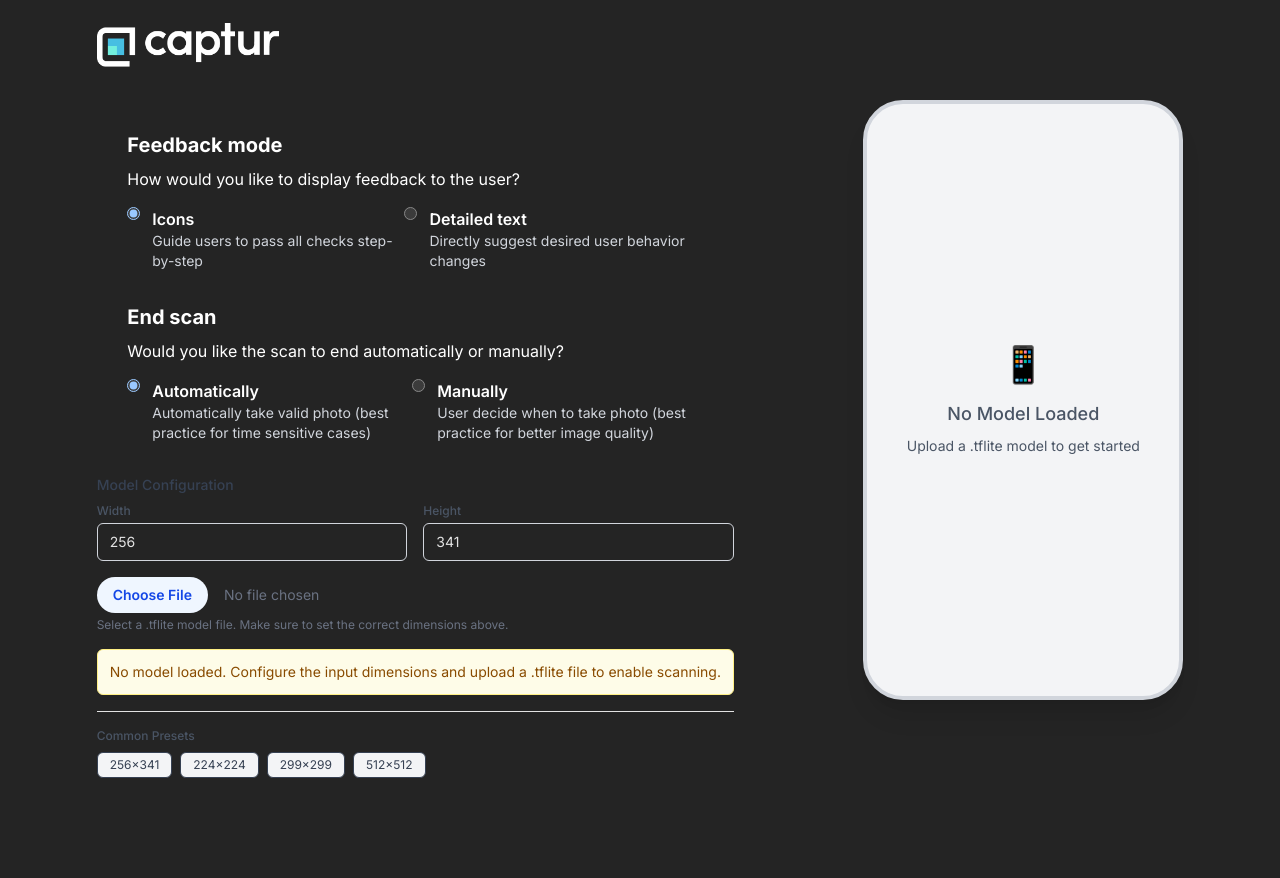
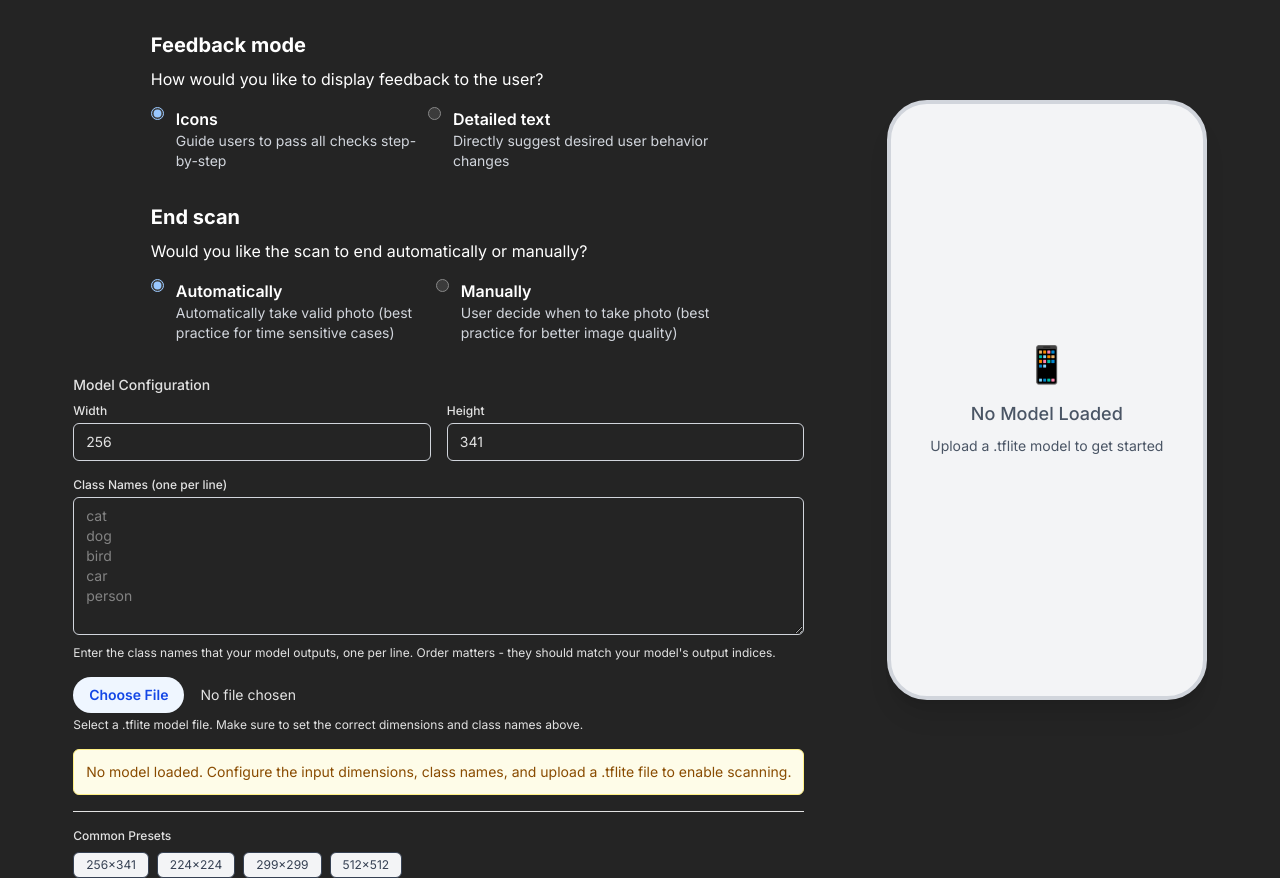
Before and after one commit to Ahd-3hd/cptr-demo, a React (Vite) app: page / in a window 1280 px wide. Both pictures are taken after a click on the button "Clear". Before the commit the page ends 800 px from the top, so only its background shows below. Built offline with nearby package versions, Linux system fonts and the light colour scheme.

Commit message:
custom models

```diff
--- a/public/worker.js
+++ b/public/worker.js
@@ -6,8 +6,10 @@ importScripts(
 );
 
 let tfliteModel = null;
+let isDefaultModel = true;
+let currentClasses = [];
 
-const CLASSES = [
+const DEFAULT_CLASSES = [
   "unit_number_or_character_visible",
   "package_visible",
   "dropoff_location_visible",
@@ -135,6 +137,10 @@ onmessage = async (e) => {
       );
       await tf.setBackend("wasm");
       await tf.ready();
+
+      isDefaultModel = e.data.isDefaultModel || false;
+      currentClasses = e.data.classes || DEFAULT_CLASSES;
+
       tfliteModel = await tflite.loadTFLiteModel(e.data.modelPath, {
         numThreads: -1,
       });
@@ -144,7 +150,6 @@ onmessage = async (e) => {
         `Video is not playing - reason: ${e.data.reason}. Skipping predictions.`
       );
     } else if (e.data.type === "predict" && tfliteModel) {
-      // console.log(tf.getBackend());
       const { bitmap, width, height } = e.data;
 
       const canvas = new OffscreenCanvas(bitmap.width, bitmap.height);
@@ -166,26 +171,37 @@ onmessage = async (e) => {
       });
 
       const scores = await tf.squeeze(outputTensor).array();
-      const predictionSummary = getPredictionSummary(
-        scores
+      const predictions = scores
         .map((c, i) => ({
-            name: CLASSES[i],
+          name: currentClasses[i],
           confidence: c,
         }))
-          .sort((a, b) => b.confidence - a.confidence)
-      );
+        .sort((a, b) => b.confidence - a.confidence);
 
-      const decision = getDecision({
+      let result;
+      if (isDefaultModel) {
+        const predictionSummary = getPredictionSummary(predictions);
+        console.log(predictionSummary);
+        result = getDecision({
           predictionSummary,
           decisionArray,
         });
+      } else {
+        result = {
+          title: "Custom Model Predictions",
+          reasonCode: "custom_model_prediction",
+          description: "Custom model classification results",
+          predictions: predictions,
+          isCustomModel: true,
+        };
+      }
 
       outputTensor.dispose();
       bitmap.close();
 
       postMessage({
         type: "prediction",
-        decision,
+        decision: result,
         originalImage: {
           data: originalImageData.data,
           width: originalImageData.width,
--- a/src/App.tsx
+++ b/src/App.tsx
@@ -79,6 +79,7 @@ export interface ModelInfo {
   width: number;
   height: number;
   isDefault: boolean;
+  classes?: string[];
 }
 
 export interface State {
@@ -88,7 +89,7 @@ export interface State {
 }
 
 const defaultModel: ModelInfo = {
-  url: "/production_package_small_delivery_0_1_0_image_artifacts_1_0_4_image_quality_package_delivery_1_0_0.tflite",
+  url: "/default.tflite",
   name: "Default Package Delivery Model",
   width: 256,
   height: 341,
--- /dev/null
+++ b/src/Components/CustomModelDisplay/index.tsx
@@ -0,0 +1,37 @@
+interface CustomModelDisplayProps {
+  finalDecision: {
+    title: string;
+    description: string;
+    predictions?: Array<{
+      name: string;
+      confidence: number;
+    }>;
+    isCustomModel?: boolean;
+  };
+}
+
+export const CustomModelDisplay: React.FC<CustomModelDisplayProps> = ({
+  finalDecision,
+}) => {
+  if (!finalDecision.isCustomModel || !finalDecision.predictions) {
+    return null;
+  }
+
+  console.log(finalDecision);
+
+  return (
+    <div className="absolute bottom-4 left-4 right-4 bg-black bg-opacity-80 text-white p-4 rounded-lg">
+      <h3 className="text-lg font-semibold mb-2">{finalDecision.title}</h3>
+      <div className="space-y-2">
+        {finalDecision.predictions.slice(0, 5).map((prediction, index) => (
+          <div key={index} className="flex justify-between items-center">
+            <span className="text-sm">{prediction.name}</span>
+            <span className="text-sm font-mono">
+              {(prediction.confidence * 100).toFixed(1)}%
+            </span>
+          </div>
+        ))}
+      </div>
+    </div>
+  );
+};
--- a/src/Components/ModelUpload/index.tsx
+++ b/src/Components/ModelUpload/index.tsx
@@ -11,6 +11,8 @@ export const ModelUpload = () => {
     height: 341,
   });
 
+  const [classes, setClasses] = useState<string>("");
+
   const handleFileUpload = (event: React.ChangeEvent<HTMLInputElement>) => {
     const file = event.target.files?.[0];
     if (file && file.name.endsWith(".tflite")) {
@@ -20,12 +22,18 @@ export const ModelUpload = () => {
 
       const url = URL.createObjectURL(file);
 
+      const classArray = classes
+        .split("\n")
+        .map((cls) => cls.trim())
+        .filter((cls) => cls.length > 0);
+
       const modelInfo = {
         file,
         url,
         name: file.name,
         width: dimensions.width,
         height: dimensions.height,
+        classes: classArray.length > 0 ? classArray : undefined, // Only include if classes provided
       };
 
       dispatch?.({ type: "setModel", value: modelInfo });
@@ -63,21 +71,22 @@ export const ModelUpload = () => {
         width: state.model.width,
         height: state.model.height,
       });
+      if (state.model.classes) {
+        setClasses(state.model.classes.join("\n"));
+      }
     }
   }, [state?.model]);
 
   return (
     <div className="space-y-4">
       <div>
-        <label className="block text-sm font-medium text-gray-700 mb-2">
+        <label className="block text-sm font-medium mb-2">
           Model Configuration
         </label>
 
         <div className="grid grid-cols-2 gap-4 mb-4">
           <div>
-            <label className="block text-xs font-medium text-gray-600 mb-1">
-              Width
-            </label>
+            <label className="block text-xs font-medium mb-1">Width</label>
             <input
               type="number"
               value={dimensions.width}
@@ -88,9 +97,7 @@ export const ModelUpload = () => {
             />
           </div>
           <div>
-            <label className="block text-xs font-medium text-gray-600 mb-1">
-              Height
-            </label>
+            <label className="block text-xs font-medium mb-1">Height</label>
             <input
               type="number"
               value={dimensions.height}
@@ -102,29 +109,57 @@ export const ModelUpload = () => {
           </div>
         </div>
 
+        <div className="mb-4">
+          <label className="block text-xs font-medium mb-1">
+            Class Names (one per line)
+          </label>
+          <textarea
+            value={classes}
+            onChange={(e) => setClasses(e.target.value)}
+            placeholder={`cat
+dog
+bird
+car
+person`}
+            rows={6}
+            className="w-full px-3 py-2 border border-gray-300 rounded-md text-sm focus:outline-none focus:ring-2 focus:ring-blue-500 focus:border-transparent resize-vertical"
+          />
+          <p className="text-xs mt-1">
+            Enter the class names that your model outputs, one per line. Order
+            matters - they should match your model's output indices.
+          </p>
+        </div>
+
         <input
           ref={fileInputRef}
           type="file"
           accept=".tflite"
           onChange={handleFileUpload}
-          className="block w-full text-sm text-gray-500 file:mr-4 file:py-2 file:px-4 file:rounded-full file:border-0 file:text-sm file:font-semibold file:bg-blue-50 file:text-blue-700 hover:file:bg-blue-100"
+          className="block w-full text-sm file:mr-4 file:py-2 file:px-4 file:rounded-full file:border-0 file:text-sm file:font-semibold file:bg-blue-50 file:text-blue-700 hover:file:bg-blue-100"
         />
-        <p className="text-xs text-gray-500 mt-1">
+        <p className="text-xs mt-1">
           Select a .tflite model file. Make sure to set the correct dimensions
-          above.
+          and class names above.
         </p>
       </div>
 
       {state?.model && (
         <div className="p-3 bg-green-50 border border-green-200 rounded-md">
           <div className="flex items-center justify-between">
-            <div>
+            <div className="flex-1">
               <p className="text-sm font-medium text-green-800">
                 Model Loaded: {state.model.name}
               </p>
               <p className="text-xs text-green-600">
                 Input Dimensions: {state.model.width} × {state.model.height}
               </p>
+              {state.model.classes && (
+                <p className="text-xs text-green-600">
+                  Classes: {state.model.classes.length} (
+                  {state.model.classes.slice(0, 3).join(", ")}
+                  {state.model.classes.length > 3 ? "..." : ""})
+                </p>
+              )}
             </div>
             <button
               onClick={handleClearModel}
@@ -139,16 +174,14 @@ export const ModelUpload = () => {
       {!state?.model && (
         <div className="p-3 bg-yellow-50 border border-yellow-200 rounded-md">
           <p className="text-sm text-yellow-800">
-            No model loaded. Configure the input dimensions and upload a .tflite
-            file to enable scanning.
+            No model loaded. Configure the input dimensions, class names, and
+            upload a .tflite file to enable scanning.
           </p>
         </div>
       )}
 
       <div className="border-t pt-4">
-        <label className="block text-xs font-medium text-gray-600 mb-2">
-          Common Presets
-        </label>
+        <label className="block text-xs font-medium mb-2">Common Presets</label>
         <div className="flex flex-wrap gap-2">
           {[
             { name: "256×341", width: 256, height: 341 },
--- a/src/Components/Phone/index.tsx
+++ b/src/Components/Phone/index.tsx
@@ -5,6 +5,7 @@ import { AppContext } from "../../Context/AppContext";
 import { CapturedResultPage } from "../CapturedResultPage";
 import { StatusBar } from "./StatusBar";
 import { ConfirmationScreen } from "./ConfirmationScreen";
+import { CustomModelDisplay } from "../CustomModelDisplay";
 
 export interface Prediction {
   name: string;
@@ -23,6 +24,11 @@ export const Phone = () => {
     title: string;
     description: string;
     reasonCode: string;
+    predictions?: Array<{
+      name: string;
+      confidence: number;
+    }>;
+    isCustomModel?: boolean;
   } | null>(null);
 
   const [isConfirmed, setIsConfirmed] = useState(false);
@@ -164,7 +170,16 @@ export const Phone = () => {
             if (e.data.type === "init-done") resolve();
             if (e.data.type === "error") reject(new Error(e.data.error));
           };
-          worker.postMessage({ type: "init", modelPath: modelInfo.url });
+
+          console.log(modelInfo.url);
+          const isDefaultModel = modelInfo.url === "/default.tflite";
+
+          worker.postMessage({
+            type: "init",
+            modelPath: modelInfo.url,
+            isDefaultModel: isDefaultModel,
+            classes: modelInfo.classes, // This should be undefined for default model
+          });
         });
         return true;
       } catch (error) {
@@ -273,6 +288,7 @@ export const Phone = () => {
 
             if (
               state?.scanMode === "automatic" &&
+              !decision.isCustomModel &&
               CAPTURE_REASON_CODES.includes(reasonCode)
             ) {
               console.log("Capturing result for reasonCode:", reasonCode);
@@ -396,6 +412,7 @@ export const Phone = () => {
       }
 
       const tracks =
+        // eslint-disable-next-line react-hooks/exhaustive-deps
         (videoRef.current?.srcObject as MediaStream)?.getTracks() || [];
       tracks.forEach((t) => t.stop());
     };
@@ -472,11 +489,17 @@ export const Phone = () => {
 
             {finalDecision && isConfirmed && !capturedResult && (
               <>
-                {state?.displayMode === "checklist" && (
-                  <Steps finalDecision={finalDecision} />
-                )}
-                {state?.displayMode === "suggestion" && (
-                  <Suggestions finalDecision={finalDecision} />
+                {finalDecision.isCustomModel ? (
+                  <CustomModelDisplay finalDecision={finalDecision} />
+                ) : (
+                  <>
+                    {state?.displayMode === "checklist" && (
+                      <Steps finalDecision={finalDecision} />
+                    )}
+                    {state?.displayMode === "suggestion" && (
+                      <Suggestions finalDecision={finalDecision} />
+                    )}
+                  </>
                 )}
               </>
             )}
```
Also changed, not shown: 1 other file (tests, documents, lock files or other folders). Lines whose indentation alone changed are shown as unchanged.
